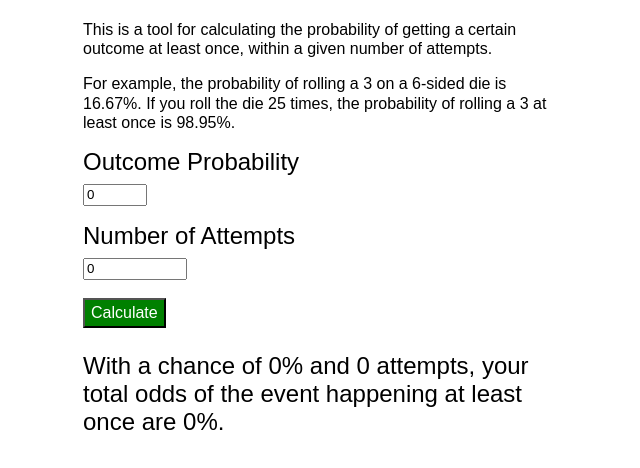
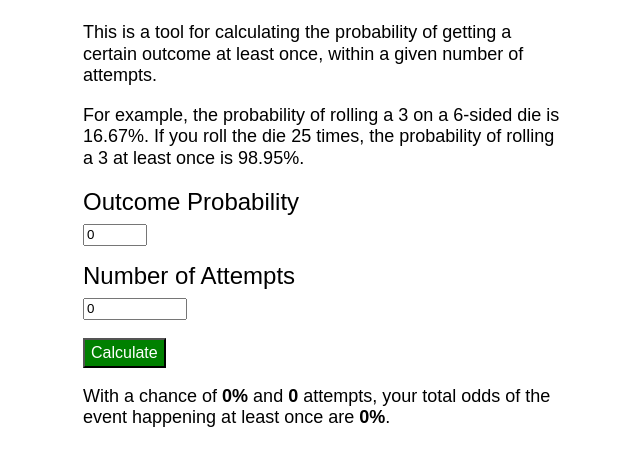
Before and after one commit to PeterBreen/probabilitycalc, a React (Create React App) app: page / in a window 1280 px wide. Shown: the top 468 px of the page, without its empty margins (317-957 px from the left). Built offline with nearby package versions, Linux system fonts and the light colour scheme.

Commit message:
style output text to have strong tags around values

```diff
--- a/src/Output.css
+++ b/src/Output.css
@@ -0,0 +1,7 @@
+p {
+  font-size: 18px;
+  line-height: 1.2;
+}
+.strong {
+  font-weight: bold;
+}
--- a/src/Output.js
+++ b/src/Output.js
@@ -15,7 +15,7 @@ class Output extends Component {
   render() {
     return (
       <div className="Output">
-      <p>With a chance of {this.props.probability}% and {this.props.attempts} attempts, your total odds of the event happening at least once are {this.props.calculated}%.</p>
+      <p>With a chance of <strong>{this.props.probability}%</strong> and <strong>{this.props.attempts}</strong> attempts, your total odds of the event happening at least once are <strong>{this.props.calculated}%</strong>.</p>
       </div>
     )}
   };
```
